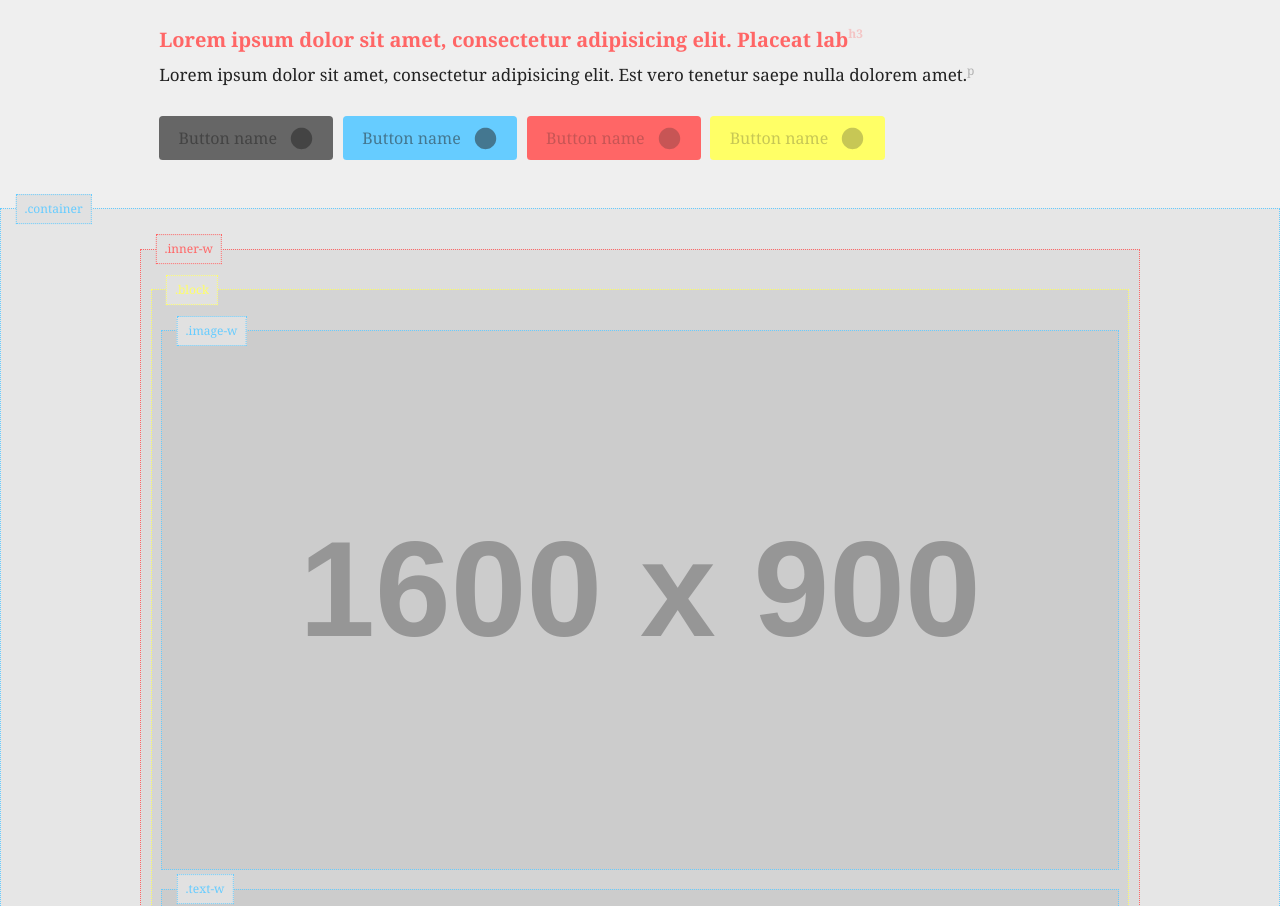
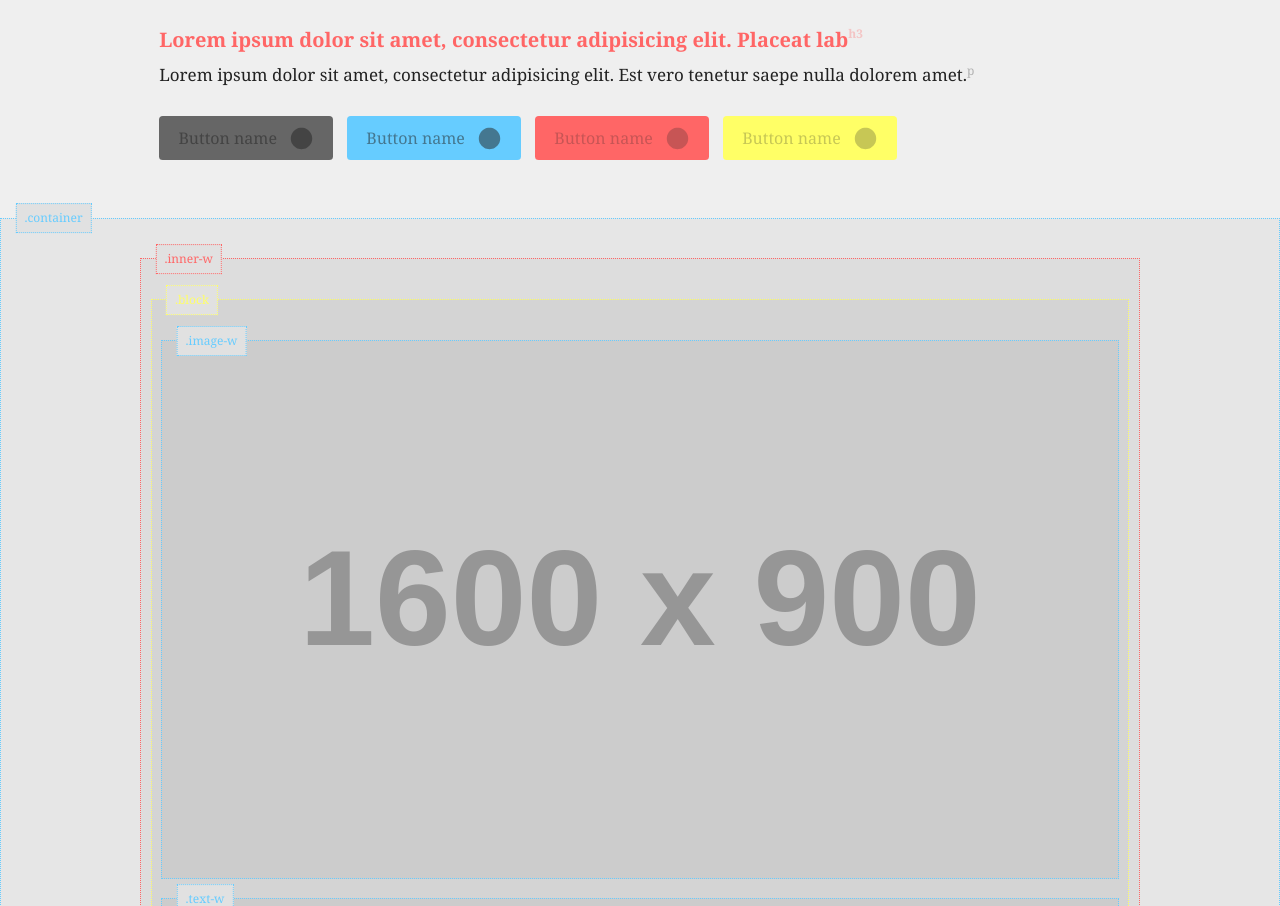
Before and after one commit to sheriffderek/basic-style, a website: page public/index.html in a window 1280 px wide. Shown: the part 1486-2392 px from the top of the page. Drawn offline with nearby package versions, Linux system fonts and the light colour scheme; files that its build step writes are made by us from their sources; placeholder pictures from the web are drawn by us.

Commit message:
Cleans up button section of style-guide

```diff
--- a/app/stylus/_style-guide.styl
+++ b/app/stylus/_style-guide.styl
@@ -132,7 +132,10 @@ basic-example()
 .buttons
 	padding-bottom: $pad*4
 	.inner-w
-		display: flex
-		flex-direction: row
+		width: 100%
+		// display: flex
+		// flex-direction: row
+		.button
+			margin-bottom: $pad
 		.button:not(:last-of-type)
 			margin-right: $pad
```
